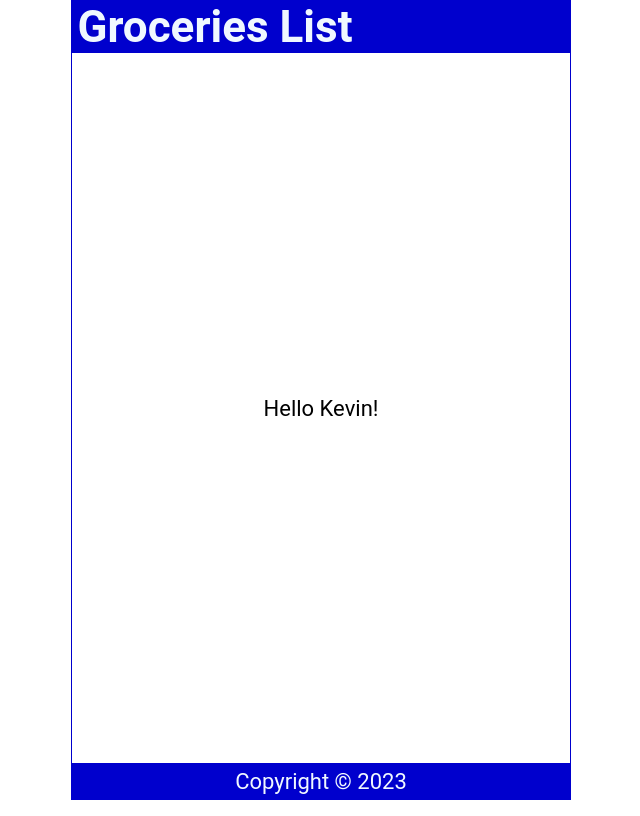
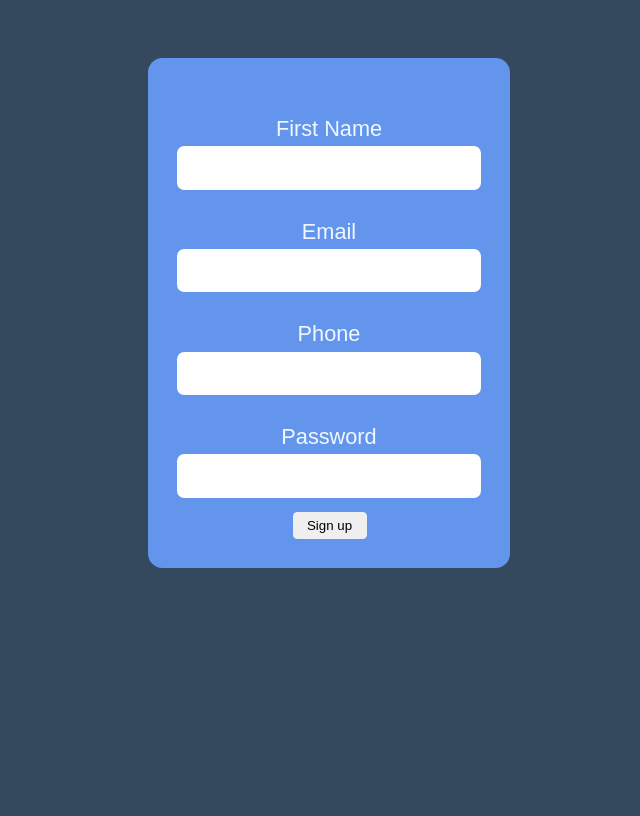
Before and after one commit to mgitdeep/Project-TODO-list, a React (Create React App) app: page / in a window 1280 px wide. Shown: the whole page, without its empty margins (319-959 px from the left). Built offline with nearby package versions, Linux system fonts and the light colour scheme.

Commit message:
Signup form by T Thapa

```diff
--- /dev/null
+++ b/src/App.css
@@ -0,0 +1,203 @@
+html {
+    font-size: 90.5%;
+  }
+
+  body {
+    min-height: 100vh;
+    width: 100vw;
+    background-color: #34495e;
+    /* display: flex;
+    justify-content: center;
+    align-items: center;
+    flex-direction: column; */
+    color: aliceblue;
+    font-family: "Raleway", sans-serif;
+  }
+
+  .App {
+    text-align: center;
+  }
+
+  .App-link {
+    color: #8be3fb;
+  }
+
+  div {
+    display: flex;
+    justify-content: center;
+    align-items: center;
+    flex-direction: column;
+  }
+
+  p {
+    font-size: 4rem;
+  }
+
+  h1 {
+    font-size: 7rem;
+    text-transform: capitalize;
+  }
+
+  .h1style {
+    min-width: 20rem;
+    width: 60rem;
+    padding: 2rem 2rem;
+    background-color: azure;
+    color: #2980b9;
+    border-radius: 5rem;
+    box-shadow: 0rem 2rem 2rem -1.5rem rgba(0, 0, 0, 0.5);
+    margin-top: 2rem;
+    text-align: center;
+  }
+
+  .btn,
+  .btnInner {
+    margin: auto;
+    margin-top: 2rem;
+    border: none;
+    outline: none;
+    padding: 1rem 3rem;
+    background-color: #2980b9;
+    color: aliceblue;
+    cursor: pointer;
+    border-radius: 1rem;
+    font-size: 3rem;
+  }
+
+  .btnInner {
+    background-color: #d12b54;
+    padding: 0.7rem 1.5rem;
+    font-size: 1.5rem;
+    margin-left: 4rem;
+  }
+
+  /* .btn:hover {
+    background-color: #136ca7;
+  } */
+
+  form {
+    background: cornflowerblue;
+    padding: 2rem;
+    border-radius: 1rem;
+    outline: none;
+    text-align: left;
+    margin-top: 50px;
+  }
+
+  form label {
+    margin-top: 2rem;
+    font-size: 1.5rem;
+    text-align: center;
+    text-transform: capitalize;
+  }
+
+  form input {
+    min-width: 20rem;
+    height: 2rem;
+    border-radius: 0.5rem;
+    font-size: 1.2rem;
+    text-align: center;
+    border: none;
+    margin-top: 0.3rem;
+    padding: 0.5rem;
+    outline: none;
+  }
+
+  button[type] {
+    border: none;
+    padding: 0.4rem 1rem;
+    text-align: center;
+    margin-top: 1rem;
+    font-family: "Raleway", sans-serif;
+    border-radius: 0.3rem;
+    cursor: pointer;
+    outline: none;
+    position: relative;
+    left: 38%;
+    /* left: 150px; */
+    /* display: flex;
+    align-items: center; */
+  }
+
+  button[type]:hover {
+    background-color: darkblue;
+    color: aliceblue;
+  }
+
+  /* .showDataStyle {
+    min-width: 20rem;
+    width: 60rem;
+    min-height: 2rem;
+    padding: 1rem;
+    background: rgb(68, 116, 207);
+    color: aliceblue;
+    margin-top: 4rem;
+    display: flex;
+    justify-content: space-around;
+    align-items: center;
+    flex-direction: row;
+    border-radius: 1rem;
+    box-shadow: 0 1rem 1rem -0.8rem rgba(0, 0, 0, 0.5);
+  }
+
+  .showDataStyle p {
+    font-size: 1.5rem;
+  }
+
+  .showDataStyle p:first-child {
+    font-weight: bold;
+  } */
+
+  /* body {
+    background-color: #b3e5fc;
+    border-radius: 10px;
+    font-family: "Raleway", sans-serif;
+  }
+  h2 {
+    text-align: center;
+    margin: 20px 0;
+  }
+  .textLeft {
+    text-align: left;
+  }
+  .loadingDiv {
+    height: 100vh;
+    display: grid;
+    place-items: center;
+  }
+  .card {
+    width: 450px;
+    border: none;
+    border-radius: 10px;
+    background-color: #fff;
+    margin: auto;
+  }
+  .image {
+    min-width: 155px;
+    margin-right: 20px;
+  }
+  .stats {
+    background: #f2f5f8 !important;
+    color: #000 !important;
+  }
+  .articles {
+    font-size: 10px;
+    color: #a1aab9;
+  }
+  .number1 {
+    font-weight: 500;
+  }
+  .followers {
+    font-size: 10px;
+    color: #a1aab9;
+  }
+  .number2 {
+    font-weight: 500;
+  }
+  .rating {
+    font-size: 10px;
+    color: #a1aab9;
+  }
+  .number3 {
+    font-weight: 500;
+  } */
--- a/src/App.js
+++ b/src/App.js
@@ -1,16 +1,16 @@
-import Header from './Header';
-import Content from './Content';
-import Footer from './Footer';
+// import Header from './Header';
+// import Content from './Content';
+// import Footer from './Footer';
+import MultipleInputs from "./components/forms/MultipleInputs"
+import './App.css'
 
 function App() {
 
   return (
-    <div className="App">
-      <Header />
-      <Content />
-      <Footer />
-    </div>
+    <>
+      <MultipleInputs />
+    </>
   );
 }
 
-export default App;
+export default App
--- a/src/Content.js
+++ b/src/Content.js
@@ -1,17 +1,18 @@
-const Content = () => {
-    const handleNameChange = () => {
-        const names = ['Bob', 'Kevin', 'Dave'];
-        const int = Math.floor(Math.random() * 3);
-        return names[int];
-    }
+// const Content = () => {
+//     const handleNameChange = () => {
+//         const names = ['Bob', 'Kevin', 'Dave'];
+//         const int = Math.floor(Math.random() * 3);
+//         return names[int];
+//     }
 
-    return (
-        <main>
-            <p>
-                Hello {handleNameChange()}!
-            </p>
-        </main>
-    )
-}
+//     return (
+//         <main>
+//             <p>
+//                 Hello {handleNameChange()}!
+//             </p>
 
-export default Content
+//         </main>
+//     )
+// }
+
+// export default Content
--- a/src/Footer.js
+++ b/src/Footer.js
@@ -1,11 +1,11 @@
-const Footer = () => {
-    const today = new Date();
+// const Footer = () => {
+//     const today = new Date();
 
-    return (
-        <footer>
-            <p>Copyright &copy; {today.getFullYear()}</p>
-        </footer>
-    )
-}
+//     return (
+//         <footer>
+//             <p>Copyright &copy; {today.getFullYear()}</p>
+//         </footer>
+//     )
+// }
 
-export default Footer
+// export default Footer
--- a/src/Header.js
+++ b/src/Header.js
@@ -1,10 +1,10 @@
-const Header = () => {
+// const Header = () => {
 
-  return (
-      <header>
-          <h1>Groceries List</h1>
-      </header>
-  )
-}
+//   return (
+//       <header>
+//           <h1>Groceries List</h1>
+//       </header>
+//   )
+// }
 
-export default Header;
+// export default Header;
--- /dev/null
+++ b/src/components/forms/MultipleInputs.js
@@ -0,0 +1,35 @@
+import React, { useState } from 'react'
+
+const MultipleInputs = () => {
+    const [name, setName] = useState("")
+    const [pswd, setPswd] = useState("")
+  return (
+    <>
+        <form action="">
+            <div>
+                <label htmlFor="Firstname">First Name</label>
+                <input type="text" autoComplete='off' name='Firstname' id='Firstname' required
+                value={name}
+                onChange={(e) => setName(e.target.value)}/>
+            </div>
+            <div>
+                <label htmlFor="email">Email</label>
+                <input type="email" autoComplete='off' name='email' id='email' required/>
+            </div>
+            <div>
+                <label htmlFor="phone">Phone</label>
+                <input type="number" autoComplete='off' name='phone' id='phone' required/>
+            </div>
+            <div>
+                <label htmlFor="password">Password</label>
+                <input type="password" autoComplete='off' name='password' id='password' required
+                value={pswd}
+                onChange={(e) => setPswd(e.target.value)}/>
+            </div>
+            <button type='submit'>Sign up</button>
+        </form>
+    </>
+  )
+}
+
+export default MultipleInputs
--- a/src/index.css
+++ b/src/index.css
@@ -1,4 +1,4 @@
-* {
+/* * {
   margin: 0;
   padding: 0;
   box-sizing: border-box;
@@ -56,4 +56,4 @@ footer {
   color: aliceblue;
   display: grid;
   place-content: center;
-}
+} */
```
